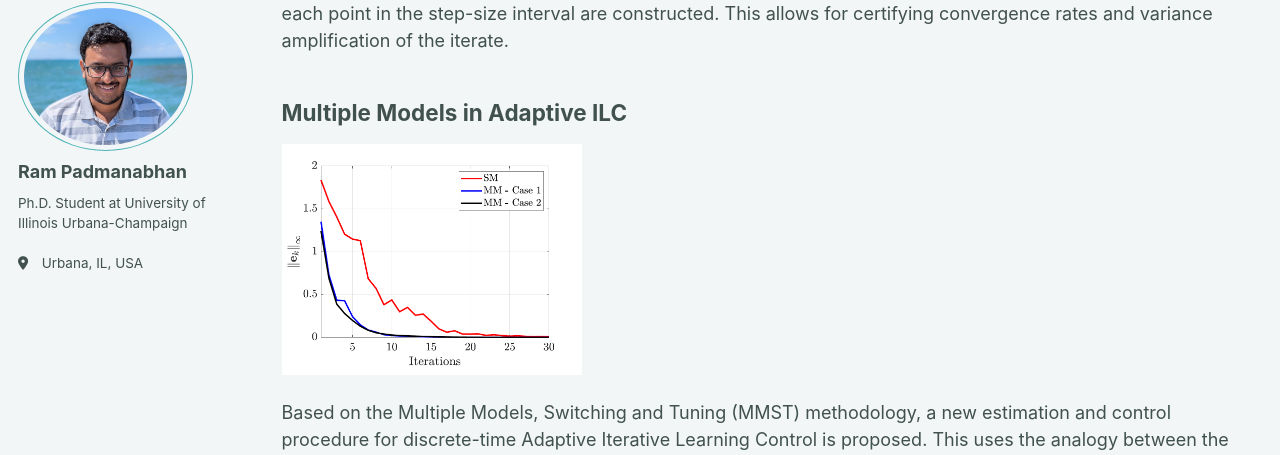
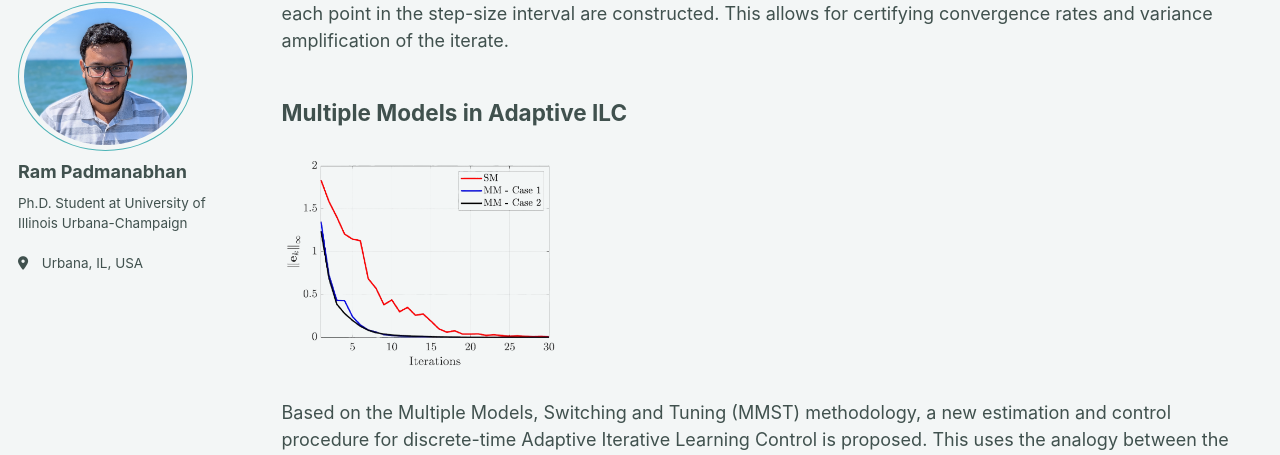
Before and after one commit to ram-p/ram-p.github.io, a Jekyll site: the page built from _pages/research.md, in a window 1280 px wide and 900 px high, scrolled down 2205 px. Shown: the part 99-554 px from the top of the window. Built offline with Jekyll 4.4.1, drawn with Linux system fonts in a browser that asks for light colours; a script bundle is joined from its source files by our own code; library files that are not in the unit come from our copies.

Commit message:
BG Tests-2

```diff
--- a/_pages/research.md
+++ b/_pages/research.md
@@ -50,7 +50,7 @@ This work uses the framework of Integral Quadratic Constraints (IQCs), a tool fr
 
 Multiple Models in Adaptive ILC
 ------
-<img src="https://ram-p.github.io/images/MM-AILC.png" alt = "Multiple Models in AILC" width="300"/>
+<img src="https://ram-p.github.io/images/MM-AILC_BG.png" alt = "Multiple Models in AILC" width="300"/>
 
 Based on the Multiple Models, Switching and Tuning (MMST) methodology, a new estimation and control procedure for discrete-time Adaptive Iterative Learning Control is proposed. This uses the analogy between the discrete-time axis and the iteration axis in Iterative Learning Control. Simulations demonstrate improved performance using multiple models for various classes of systems, even when tracking an iteration-varying reference.
 
```
Also changed, not shown: images/MM-AILC_BG.png (added).
